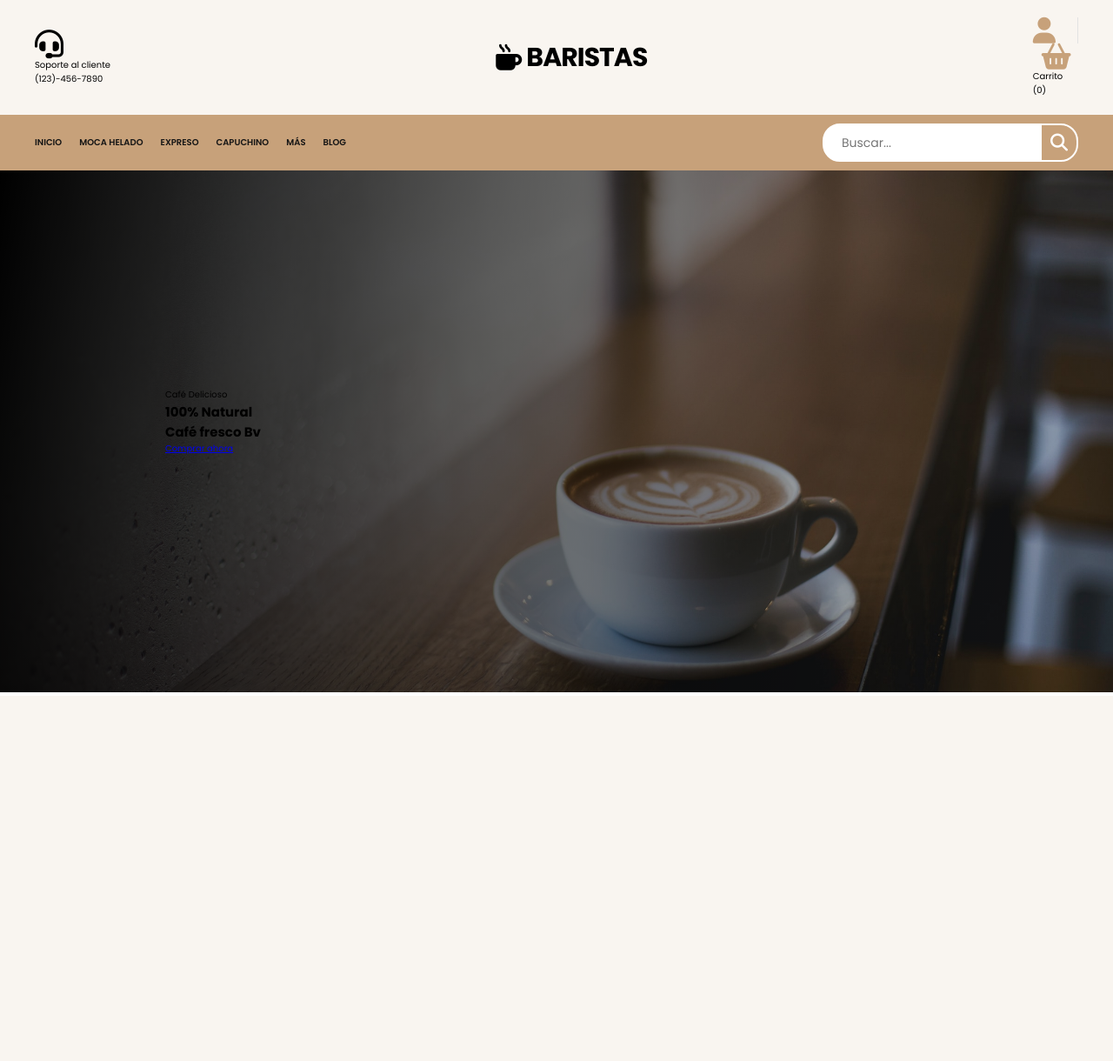
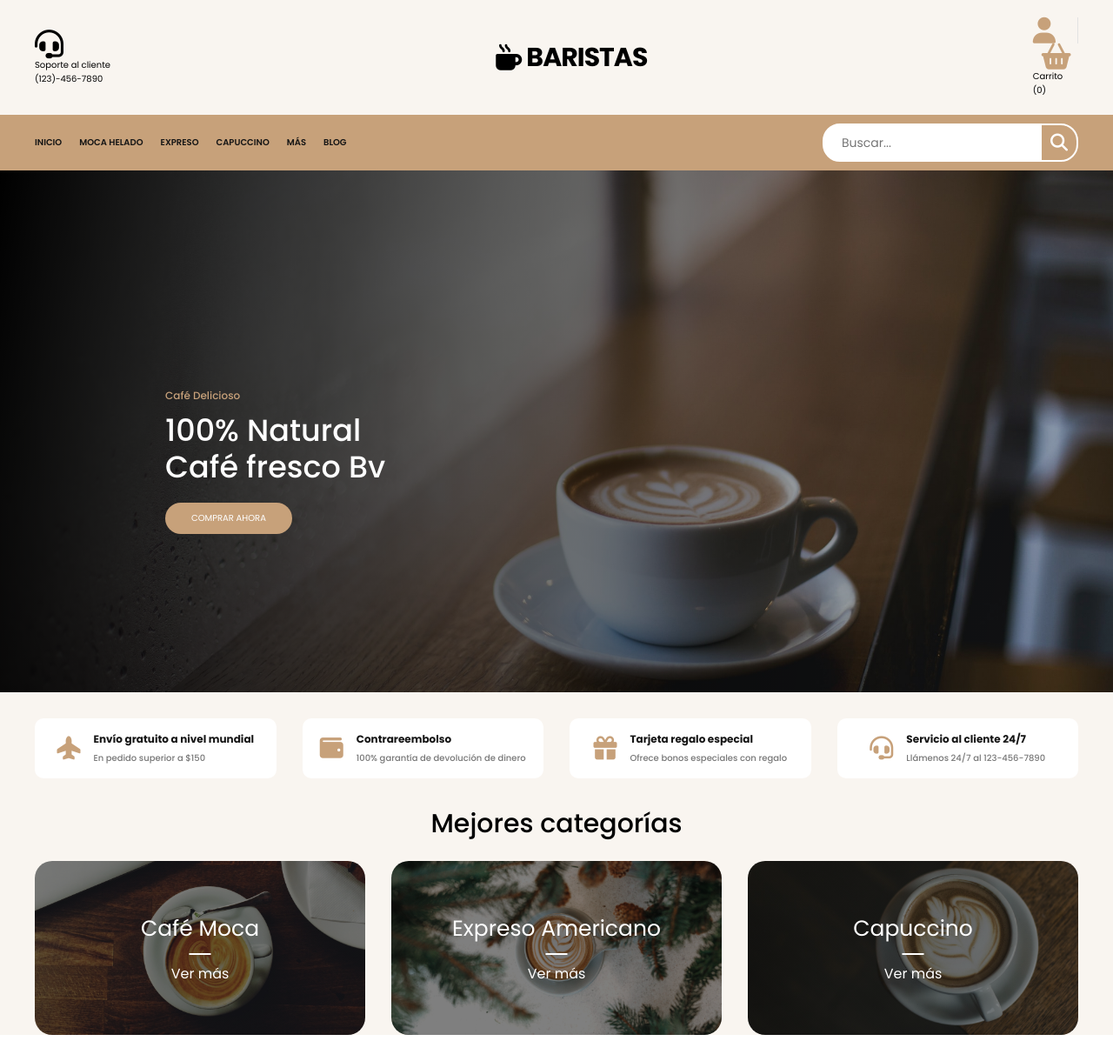
Before and after one commit to Mungualk/Paginillas_Bv, a PHP site: page / in a window 1280 px wide. Shown: the whole page at 87% size. Before the commit the page ends 800 px from the top, so only its background shows below. Run offline with PHP 8.4, Linux system fonts and the light colour scheme; some libraries are stand-ins or nearby versions.

Commit message:
no se poner #
jaja lol lmao xd

```diff
--- a/cafeteria/index.html
+++ b/cafeteria/index.html
@@ -38,7 +38,7 @@
                     <li><a href="#">Inicio</a></li>
                     <li><a href="#">Moca helado</a></li>
                     <li><a href="#">Expreso</a></li>
-                    <li><a href="#">Capuchino</a></li>
+                    <li><a href="#">Capuccino</a></li>
                     <li><a href="#">Más</a></li>
                     <li><a href="#">Blog</a></li>
                 </ul>
@@ -56,6 +56,47 @@
             <a href="#">Comprar ahora</a>
         </div>
     </section>
+    <main class="main-content">
+        <section class="container container-features">
+            <div class="card-feature">
+                <i class="fa-solid fa-plane-up"></i>
+                <div class="feature-content">
+                    <span>Envío gratuito a nivel mundial</span>
+                    <p>En pedido superior a $150</p>
+                </div>
+            </div>
+            <div class="card-feature">
+                <i class="fa-solid fa-wallet"></i>
+                <div class="feature-content">
+                    <span>Contrareembolso</span>
+                    <p>100% garantía de devolución de dinero</p>
+                </div>
+            </div>
+            <div class="card-feature">
+                <i class="fa-solid fa-gift"></i>
+                <div class="feature-content">
+                    <span>Tarjeta regalo especial</span>
+                    <p>Ofrece bonos especiales con regalo</p>
+                </div>
+            </div>
+            <div class="card-feature">
+                <i class="fa-solid fa-headset"></i>
+                <div class="feature-content">
+                    <span>Servicio al cliente 24/7</span>
+                    <p>Llámenos 24/7 al 123-456-7890</p>
+                </div>
+            </div>
+        </section>
+        <section class="container top-categories">
+            <h1 class="heading-1">Mejores categorías</h1>
+            <div class="container-categories">
+                <div class="card-category category-moca"><p>Café moca</p><span>Ver más</span></div>
+                <div class="card-category category-expreso"><p>Expreso Americano</p><span>Ver más</span></div>
+                <div class="card-category category-capuchino"><p>Capuccino</p><span>Ver más</span></div>
+            </div>
+
+        </section>
+    </main>
     <script src="https://kit.fontawesome.com/81581fb069.js" crossorigin="anonymous"></script>
 </body>
 </html>
--- a/cafeteria/styles.css
+++ b/cafeteria/styles.css
@@ -99,6 +99,7 @@ html {
     flex-direction: column;
 
 }
+
 /* Navbar */
 .container-navbar {
     background-color: var(--primary-color);
@@ -216,3 +217,160 @@ html {
     padding: 25rem 0;
 
 }
+
+.content-banner p {
+    color: var(--primary-color);
+    font-size: 1.2rem;
+    margin-bottom: 1rem;
+    font-weight: 500;
+}
+
+.content-banner h2 {
+    color: #fff;
+    font-size: 3.5rem;
+    font-weight: 500;
+    line-height: 1.2;
+}
+
+.content-banner a {
+    margin-top: 2rem;
+    text-decoration: none;
+    color: #fff;
+    background-color: var(--primary-color);
+    display: inline-block;
+    padding: 1rem 3rem;
+    text-transform: uppercase;
+    border-radius: 3rem;
+}
+
+/*Main content */
+
+.main-content {
+    background-color: var(--background-color);
+}
+
+/* Features (Características) */
+.container-features {
+    display: grid;
+    grid-template-columns: repeat(4, 1fr);
+    gap: 3rem;
+    padding: 3rem 0;
+    background-color: var(--background-color);
+}
+
+.card-feature {
+    display: flex;
+    align-items: center;
+    justify-content: center;
+    gap: 1.5rem;
+    background-color: #fff;
+    border-radius: 1rem;
+    padding: 1.5rem 0;
+
+}
+
+.card-feature i {
+    font-size: 2.7rem;
+    color: var(--primary-color);
+
+}
+
+.feature-content {
+    display: flex;
+    flex-direction: column;
+    gap: 0.5rem;
+}
+
+.feature-content span {
+    font-weight: 700;
+    font-size: 1.2rem;
+    color: var(--dark-color);
+}
+
+.feature-content p {
+    color: #777;
+    font-weight: 500;
+}
+
+/*Categories*/
+
+.top-categories {
+    display: flex;
+    flex-direction: column;
+    gap: 2rem;
+    margin-bottom: 3rem;
+
+}
+
+.container-categories {
+    display: grid;
+    grid-template-columns: repeat(3, 1fr);
+    gap: 3rem;
+
+}
+
+.card-category {
+    height: 20rem;
+    display: flex;
+    border-radius: 2rem;
+    gap: 2rem;
+    justify-content: center;
+    align-items: center;
+    flex-direction: column;
+
+}
+
+.category-moca{
+    background-image: linear-gradient(#00000080, #00000080), url('img/moca-category.jpg');
+    background-size: cover;
+    background-position: bottom;
+    background-repeat: no-repeat;
+
+}
+
+.category-capuchino{
+    background-image: linear-gradient(#00000080, #00000080), url('img/capuchino-category.jpg');
+    background-size: cover;
+    background-position: center;
+    background-repeat: no-repeat;
+
+}
+
+.category-expreso{
+    background-image: linear-gradient(#00000080, #00000080), url('img/expreso-category.jpg');
+    background-size: cover;
+    background-position: center;
+    background-repeat: no-repeat;
+}
+
+.card-category p{
+    font-size: 2.5rem;
+    color: #fff;
+    text-transform: capitalize;
+    position: relative;
+
+}
+
+.card-category p::after {
+    content: '';
+    width: 2.5rem;
+    height: 2px;
+    background-color: #fff;
+    position: absolute;
+    bottom: -1rem;
+    left: 50%;
+    transform: translate(-50%, 50%);
+
+}
+
+.card-category span {
+    font-size: 1.6rem;
+    color: #fff;
+    cursor: pointer;
+
+}
+
+.card-category span:hover {
+    color: var(--primary-color);
+
+}
```
